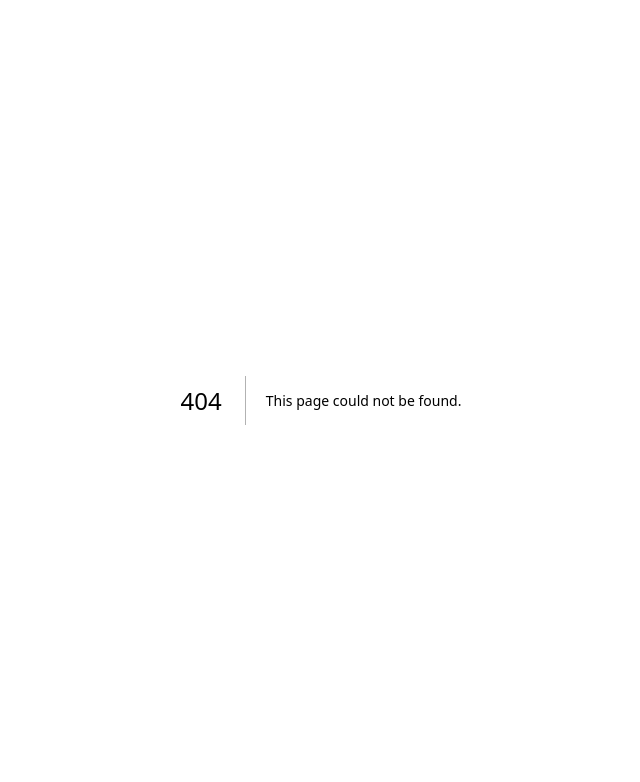
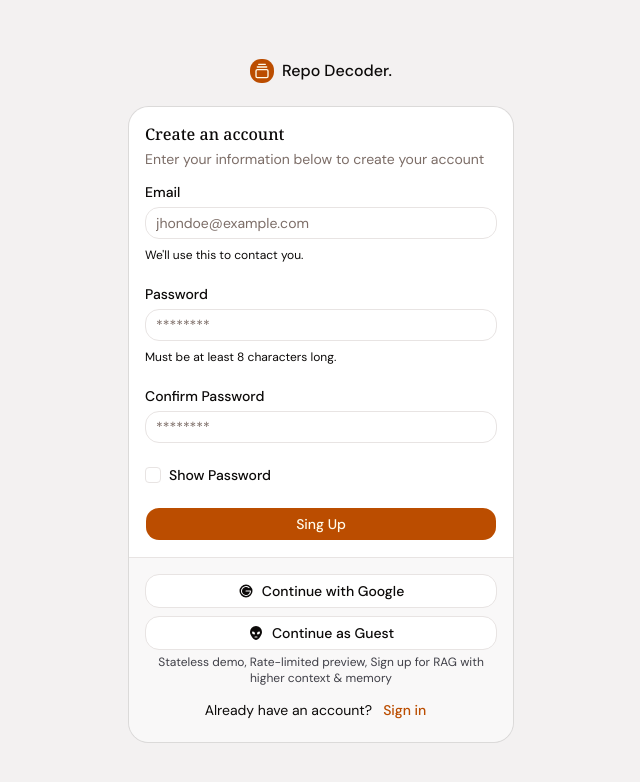
Before and after one commit to Dusk-wings/RepoDecoder, a Next.js app in the folder frontend/: page /register in a window 1280 px wide. Before the commit this address had no page. Shown: the top 782 px of the page, without its empty margins (319-959 px from the left). Built offline with nearby package versions, Linux system fonts and the light colour scheme.

Commit message:
feat: add the login and register page with the AuthForm

```diff
--- /dev/null
+++ b/frontend/src/app/(auth)/login/page.tsx
@@ -0,0 +1,5 @@
+import AuthenticationForm from "@/components/authForm";
+
+export default function LoginPage() {
+  return <AuthenticationForm authenticationType="SINGIN" />;
+}
--- /dev/null
+++ b/frontend/src/app/(auth)/register/page.tsx
@@ -0,0 +1,5 @@
+import AuthenticationForm from "@/components/authForm";
+
+export default function RegistrationPage() {
+  return <AuthenticationForm authenticationType="SINGUP" />;
+}
```
